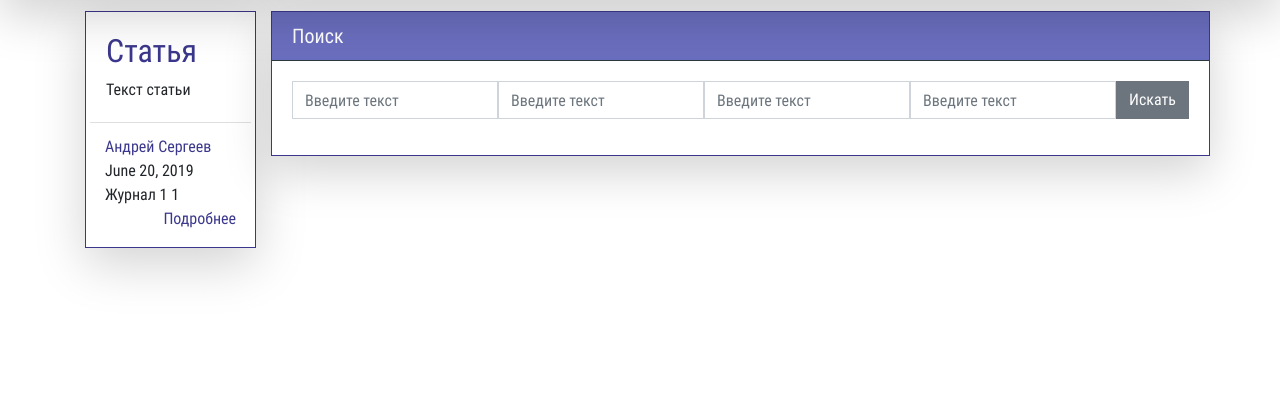
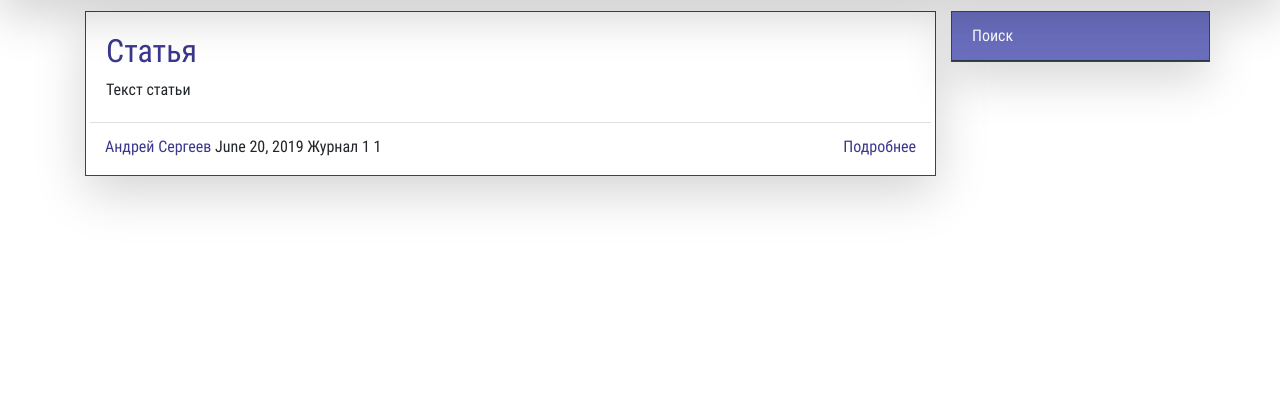
Before and after one commit to Mikadun/FountOfKnowledge, a Django app: page / in a window 1280 px wide. Shown: the part 69-489 px from the top of the page. Run offline with Django 3.2, Linux system fonts and the light colour scheme; data comes from the database, SQL or seed files in the repository; some libraries are stand-ins or nearby versions.

Commit message:
Fix filter form

```diff
--- a/blog/forms.py
+++ b/blog/forms.py
@@ -5,10 +5,10 @@ from crispy_forms.layout import Layout
 
 
 class FilterForm(forms.Form):
-    title = forms.CharField(widget=forms.TextInput(attrs={'placeholder': 'Введите текст'}), label='', max_length=100, required=False)
-    author = forms.CharField(widget=forms.TextInput(attrs={'placeholder': 'Введите текст'}), label='', max_length=100, required=False)
-    organization = forms.CharField(widget=forms.TextInput(attrs={'placeholder': 'Введите текст'}), label='', max_length=100, required=False)
-    journal = forms.CharField(widget=forms.TextInput(attrs={'placeholder': 'Введите текст'}), label='', max_length=100, required=False)
+    title = forms.CharField(widget=forms.TextInput(attrs={'placeholder': 'Название'}), label='', max_length=100, required=False)
+    author = forms.CharField(widget=forms.TextInput(attrs={'placeholder': 'Автор'}), label='', max_length=100, required=False)
+    organization = forms.CharField(widget=forms.TextInput(attrs={'placeholder': 'Организация'}), label='', max_length=100, required=False)
+    journal = forms.CharField(widget=forms.TextInput(attrs={'placeholder': 'Журнал'}), label='', max_length=100, required=False)
 
     #def __init__(self, *args, **kwargs):
         #super(FilterForm, self).__init__(*args, **kwargs)
--- a/blog/templates/blog/home.html
+++ b/blog/templates/blog/home.html
@@ -48,7 +48,10 @@
 {% block sidebar %}
     <!-- Filter Widget -->
     <div class="card shadow-lg mb-auto">
-        <h5 class="card-header">Поиск</h5>
+        <div class="card-header" style="min-width: 257px;" data-toggle="collapse" href="#multiCollapseExample1" role="button"
+             aria-expanded="false" aria-controls="multiCollapseExample1">Поиск
+        </div>
+        <div class="collapse multi-collapse" id="multiCollapseExample1">
             <div class="card-body">
                 <form method="POST">
                     {% csrf_token %}
@@ -56,13 +59,16 @@
                         <!--
                         <input type="text" class="form-control" placeholder="Author name...">
                         -->
+                        <div class="col">
                             {% crispy filter.form %}
                             <div class="input-group-btn">
-                        <button class="btn btn-secondary mb-2" type="submit">Искать</button>
+                                <button class="btn btn-secondary btn-block mb-2" type="submit">Искать</button>
+                            </div>
                         </div>
                         <!--<button class="btn btn-primary mb-2" type="submit">Apply</button>-->
                     </div>
                 </form>
+            </div>
         </div>
     </div>
 
```
Lines whose indentation alone changed are shown as unchanged.
